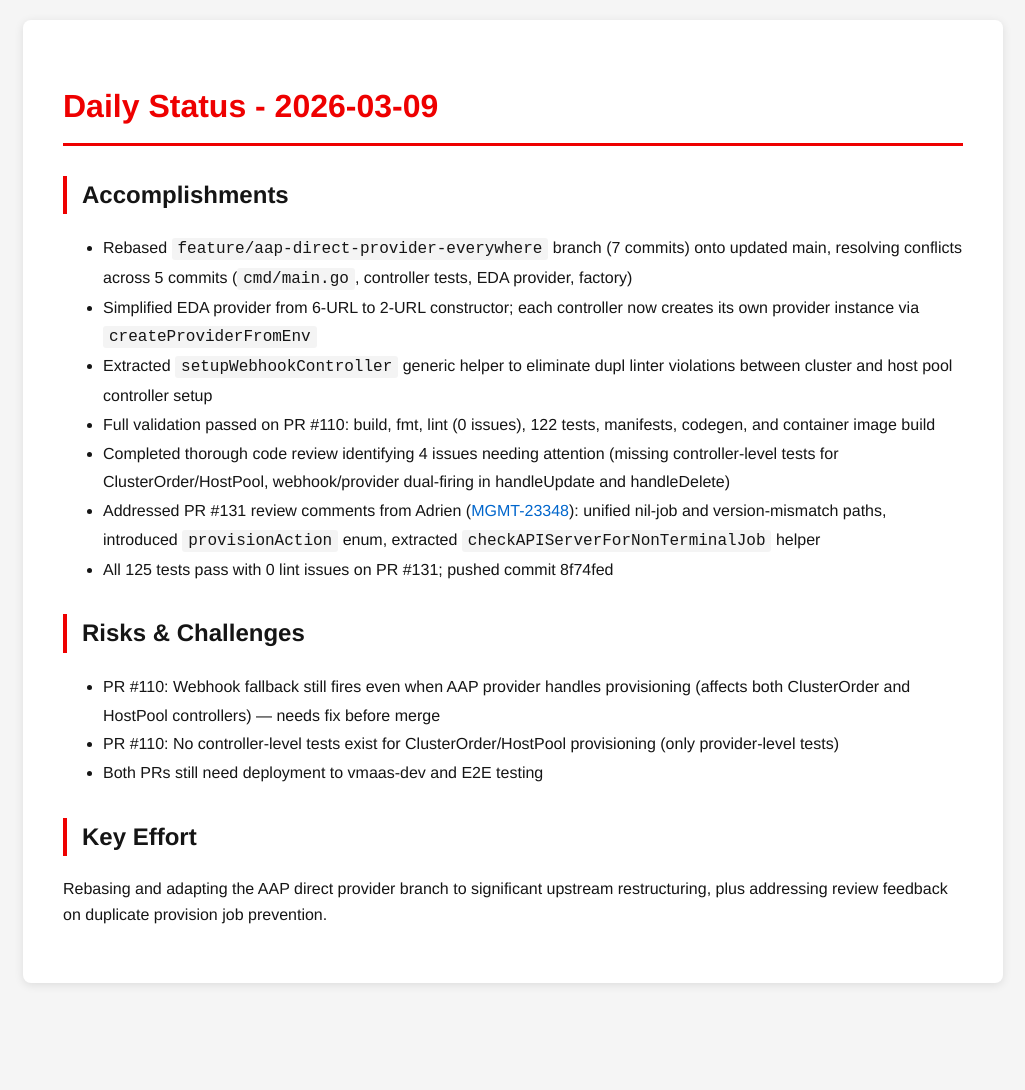
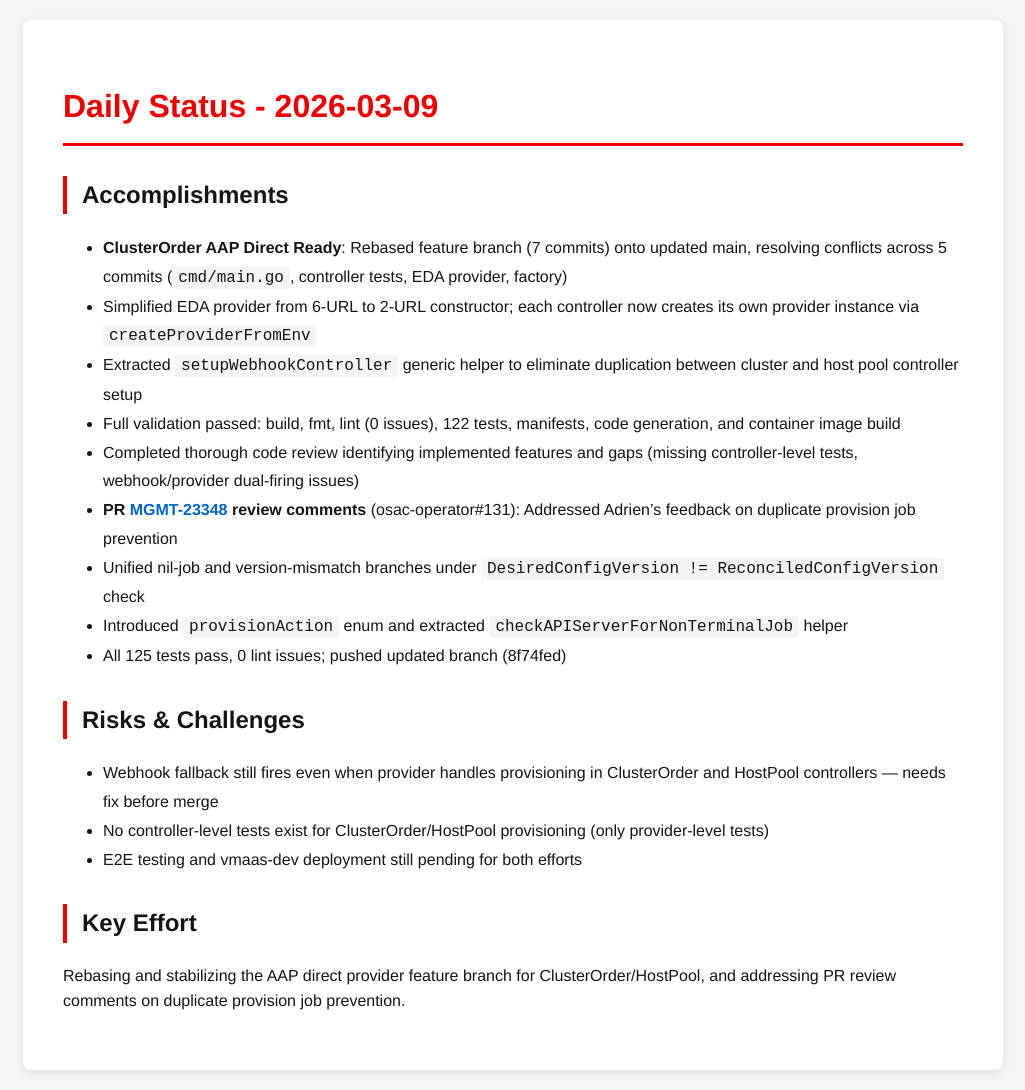
Before and after one commit to tzvatot/daily-status, a Jekyll site: the page built from 2026-03-09.md, in a window 1280 px wide. Shown: the whole page, without its empty margins (127-1152 px from the left). Built offline with Jekyll 4.4.1, drawn with Linux system fonts in a browser that asks for light colours; before the commit the page ends 1003 px from its top, so only the background shows below that.

Commit message:
Daily status update - 2026-03-09

```diff
--- a/2026-03-09.md
+++ b/2026-03-09.md
@@ -7,18 +7,20 @@ date: 2026-03-09
 # Daily Status - 2026-03-09
 
 ## Accomplishments
-- Rebased `feature/aap-direct-provider-everywhere` branch (7 commits) onto updated main, resolving conflicts across 5 commits (`cmd/main.go`, controller tests, EDA provider, factory)
+- **ClusterOrder AAP Direct Ready**: Rebased feature branch (7 commits) onto updated main, resolving conflicts across 5 commits (`cmd/main.go`, controller tests, EDA provider, factory)
 - Simplified EDA provider from 6-URL to 2-URL constructor; each controller now creates its own provider instance via `createProviderFromEnv`
-- Extracted `setupWebhookController` generic helper to eliminate dupl linter violations between cluster and host pool controller setup
-- Full validation passed on PR #110: build, fmt, lint (0 issues), 122 tests, manifests, codegen, and container image build
-- Completed thorough code review identifying 4 issues needing attention (missing controller-level tests for ClusterOrder/HostPool, webhook/provider dual-firing in handleUpdate and handleDelete)
-- Addressed PR #131 review comments from Adrien ([MGMT-23348](https://issues.redhat.com/browse/MGMT-23348)): unified nil-job and version-mismatch paths, introduced `provisionAction` enum, extracted `checkAPIServerForNonTerminalJob` helper
-- All 125 tests pass with 0 lint issues on PR #131; pushed commit 8f74fed
+- Extracted `setupWebhookController` generic helper to eliminate duplication between cluster and host pool controller setup
+- Full validation passed: build, fmt, lint (0 issues), 122 tests, manifests, code generation, and container image build
+- Completed thorough code review identifying implemented features and gaps (missing controller-level tests, webhook/provider dual-firing issues)
+- **PR [MGMT-23348](https://issues.redhat.com/browse/MGMT-23348) review comments** (osac-operator#131): Addressed Adrien's feedback on duplicate provision job prevention
+- Unified nil-job and version-mismatch branches under `DesiredConfigVersion != ReconciledConfigVersion` check
+- Introduced `provisionAction` enum and extracted `checkAPIServerForNonTerminalJob` helper
+- All 125 tests pass, 0 lint issues; pushed updated branch (8f74fed)
 
 ## Risks & Challenges
-- PR #110: Webhook fallback still fires even when AAP provider handles provisioning (affects both ClusterOrder and HostPool controllers) — needs fix before merge
-- PR #110: No controller-level tests exist for ClusterOrder/HostPool provisioning (only provider-level tests)
-- Both PRs still need deployment to vmaas-dev and E2E testing
+- Webhook fallback still fires even when provider handles provisioning in ClusterOrder and HostPool controllers — needs fix before merge
+- No controller-level tests exist for ClusterOrder/HostPool provisioning (only provider-level tests)
+- E2E testing and vmaas-dev deployment still pending for both efforts
 
 ## Key Effort
-Rebasing and adapting the AAP direct provider branch to significant upstream restructuring, plus addressing review feedback on duplicate provision job prevention.
+Rebasing and stabilizing the AAP direct provider feature branch for ClusterOrder/HostPool, and addressing PR review comments on duplicate provision job prevention.
```
